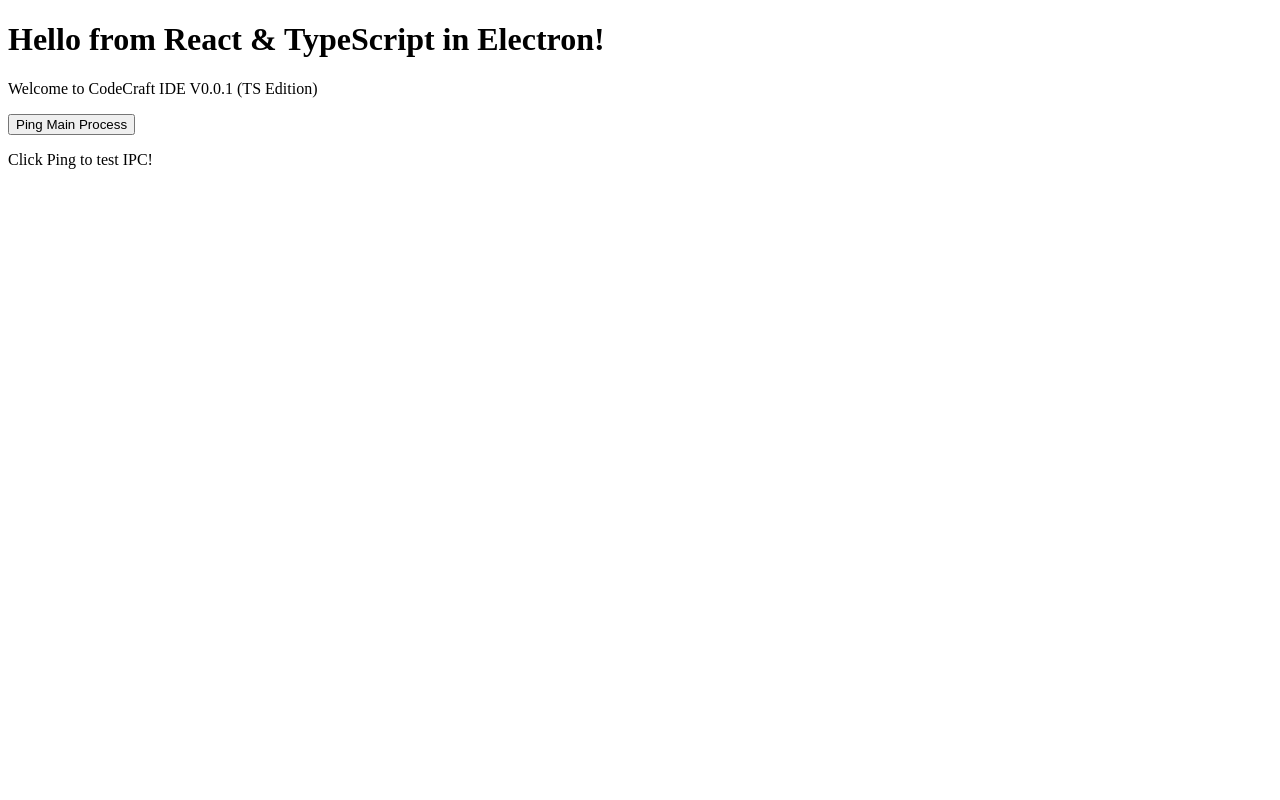
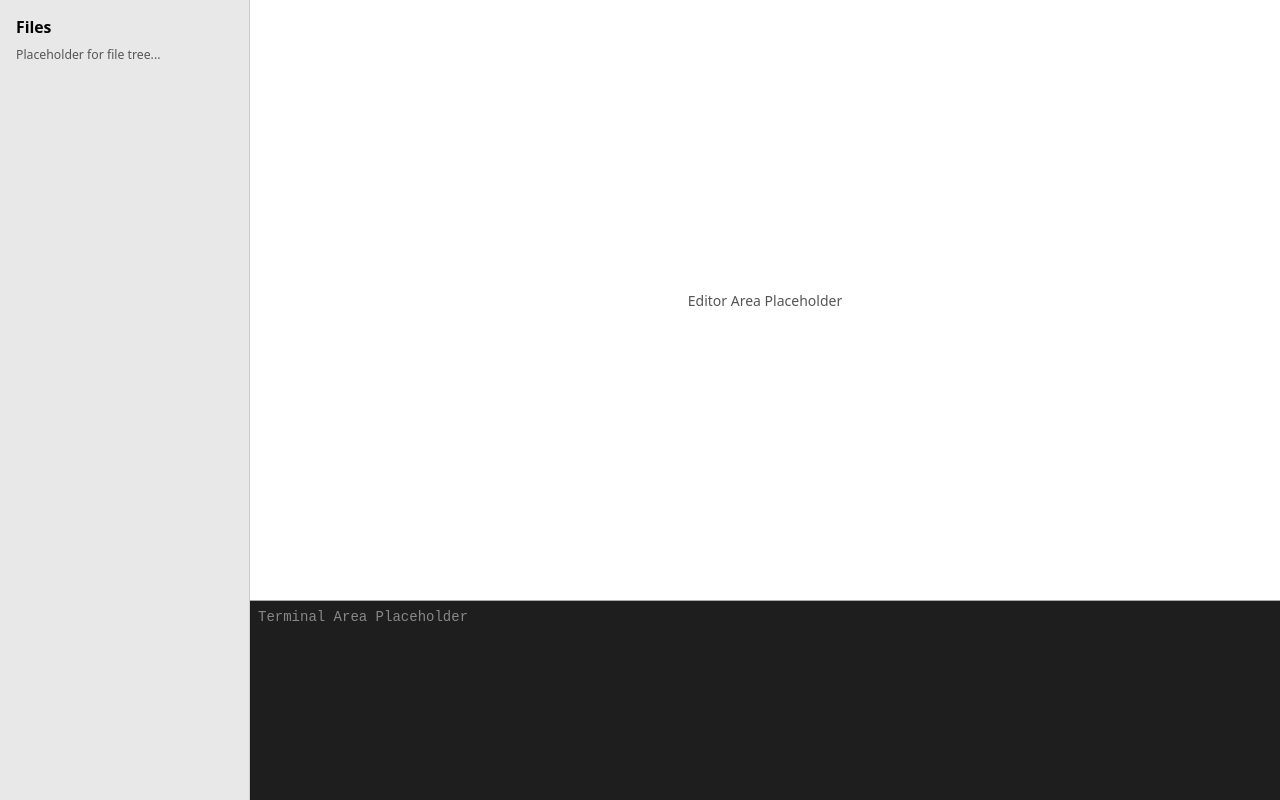
Before and after one commit to technotastic/codecraft, a React (Vite) app: page / in a window 1280 px wide. Built offline with nearby package versions, Linux system fonts and the light colour scheme.

Commit message:
add layout skeleton

```diff
--- /dev/null
+++ b/src/renderer/App.css
@@ -0,0 +1,66 @@
+/* src/renderer/App.css */
+
+.app-container {
+    display: flex;
+    height: 100%;
+    width: 100%;
+    background-color: var(--color-bg-app); /* Use variable */
+  }
+
+  .sidebar {
+    width: 250px;
+    flex-shrink: 0;
+    background-color: var(--color-bg-sidebar); /* Use variable */
+    border-right: 1px solid var(--color-border); /* Use variable */
+    padding: var(--spacing-md); /* Use variable */
+    height: 100%;
+    overflow-y: auto;
+    color: var(--color-text-primary); /* Use variable */
+  }
+
+  .sidebar h2 {
+    margin-bottom: var(--spacing-sm); /* Use variable */
+    font-size: var(--font-size-lg); /* Use variable */
+    color: var(--color-text-heading); /* Use variable */
+  }
+
+  .sidebar p {
+      color: var(--color-text-secondary); /* Use variable */
+      font-size: var(--font-size-sm); /* Use variable */
+  }
+
+  .main-panel {
+    flex-grow: 1;
+    display: flex;
+    flex-direction: column;
+    height: 100%;
+    overflow: hidden;
+  }
+
+  .editor-panel {
+    flex-grow: 1;
+    background-color: var(--color-bg-main); /* Use variable */
+    padding: var(--spacing-sm); /* Use variable */
+    overflow: auto;
+    display: flex;
+    justify-content: center;
+    align-items: center;
+    color: var(--color-text-secondary); /* Use variable */
+    font-size: var(--font-size-md); /* Use variable */
+  }
+
+  .terminal-panel {
+    height: 200px; /* Keep fixed height for now */
+    flex-shrink: 0;
+    background-color: var(--color-bg-terminal); /* Use variable */
+    color: var(--color-text-terminal); /* Use variable */
+    border-top: 1px solid var(--color-border-accent); /* Use variable */
+    padding: var(--spacing-sm); /* Use variable */
+    overflow-y: auto;
+    font-family: var(--font-family-mono); /* Use variable */
+    font-size: var(--font-size-base); /* Match base font size, or make specific */
+  }
+
+  .terminal-panel p {
+      color: #888; /* Keep specific placeholder color or use a variable */
+  }
--- a/src/renderer/App.tsx
+++ b/src/renderer/App.tsx
@@ -1,28 +1,24 @@
 // src/renderer/App.tsx
-import React, { useState } from 'react';
+import React from 'react';
+import Sidebar from './components/Sidebar';
+import MainPanel from './components/MainPanel';
+import './App.css'; // Import the layout styles
 
 function App() {
-  const [message, setMessage] = useState<string>('Click Ping to test IPC!');
-
-  const testIPC = async () => {
-    try {
-      // Use the exposed function from preload script - TS knows its shape!
-      const response = await window.electronAPI.ping();
-      setMessage(`IPC Response: ${response}`);
-    } catch (error) {
-      const errMsg = error instanceof Error ? error.message : String(error);
-      setMessage(`IPC Error: ${errMsg}`);
-      console.error('IPC Error:', error);
-    }
-  };
+  // We can bring back IPC testing later if needed, removed for layout focus
+  // const [message, setMessage] = useState<string>('Click Ping to test IPC!');
+  // const testIPC = async () => { ... };
 
   return (
-    <div>
+    <div className="app-container">
+      <Sidebar />
+      <MainPanel />
+      {/* Previous content removed for clarity
       <h1>Hello from React & TypeScript in Electron!</h1>
       <p>Welcome to CodeCraft IDE V0.0.1 (TS Edition)</p>
       <button onClick={testIPC}>Ping Main Process</button>
       <p>{message}</p>
-      {/* We'll add Layout, Editor, Terminal, FileTree here */}
+      */}
     </div>
   );
 }
--- /dev/null
+++ b/src/renderer/components/EditorPanel.tsx
@@ -0,0 +1,13 @@
+// src/renderer/components/EditorPanel.tsx
+import React from 'react';
+
+const EditorPanel: React.FC = () => {
+  return (
+    <div className="editor-panel">
+      {/* Monaco Editor will go here */}
+      <p>Editor Area Placeholder</p>
+    </div>
+  );
+};
+
+export default EditorPanel;
--- /dev/null
+++ b/src/renderer/components/MainPanel.tsx
@@ -0,0 +1,15 @@
+// src/renderer/components/MainPanel.tsx
+import React from 'react';
+import EditorPanel from './EditorPanel';
+import TerminalPanel from './TerminalPanel';
+
+const MainPanel: React.FC = () => {
+  return (
+    <div className="main-panel">
+      <EditorPanel />
+      <TerminalPanel />
+    </div>
+  );
+};
+
+export default MainPanel;
--- /dev/null
+++ b/src/renderer/components/Sidebar.tsx
@@ -0,0 +1,14 @@
+// src/renderer/components/Sidebar.tsx
+import React from 'react';
+
+const Sidebar: React.FC = () => {
+  return (
+    <div className="sidebar">
+      <h2>Files</h2>
+      {/* File tree will go here */}
+      <p>Placeholder for file tree...</p>
+    </div>
+  );
+};
+
+export default Sidebar;
--- /dev/null
+++ b/src/renderer/components/TerminalPanel.tsx
@@ -0,0 +1,13 @@
+// src/renderer/components/TerminalPanel.tsx
+import React from 'react';
+
+const TerminalPanel: React.FC = () => {
+  return (
+    <div className="terminal-panel">
+      {/* Xterm.js terminal will go here */}
+      <p>Terminal Area Placeholder</p>
+    </div>
+  );
+};
+
+export default TerminalPanel;
--- a/src/renderer/index.css
+++ b/src/renderer/index.css
@@ -0,0 +1,54 @@
+/* src/renderer/index.css */
+
+/* Define CSS Variables for the default theme (Light) */
+:root {
+    /* Font */
+    --font-family-ui: system-ui, -apple-system, BlinkMacSystemFont, 'Segoe UI', Roboto, Oxygen, Ubuntu, Cantarell, 'Open Sans', 'Helvetica Neue', sans-serif;
+    --font-family-mono: 'Courier New', Courier, monospace; /* Placeholder monospace */
+    --font-size-base: 14px; /* Base font size - adjust as needed */
+    --font-size-sm: 0.875rem; /* 14px if base is 16px */
+    --font-size-md: 1rem; /* 16px if base is 16px */
+    --font-size-lg: 1.125rem; /* 18px if base is 16px */
+
+    /* Colors - Light Theme */
+    --color-bg-app: #f0f0f0;        /* Overall app background */
+    --color-bg-sidebar: #e8e8e8;   /* Sidebar background */
+    --color-bg-main: #ffffff;      /* Main panel (editor area) background */
+    --color-bg-terminal: #1e1e1e;  /* Terminal background (often dark even in light themes) */
+
+    --color-text-primary: #1f1f1f;   /* Primary text (e.g., sidebar items, editor) */
+    --color-text-secondary: #555555; /* Secondary text (e.g., placeholders, less important info) */
+    --color-text-terminal: #cccccc; /* Terminal text */
+    --color-text-heading: #000000;  /* Headings */
+
+    --color-border: #cccccc;        /* Borders between panels */
+    --color-border-accent: #aaaaaa; /* Slightly darker border */
+
+    /* Spacing (optional but good practice) */
+    --spacing-xs: 4px;
+    --spacing-sm: 8px;
+    --spacing-md: 16px;
+    --spacing-lg: 24px;
+  }
+
+  /* Basic Reset */
+  * {
+    margin: 0;
+    padding: 0;
+    box-sizing: border-box;
+  }
+
+  /* Apply base font settings */
+  html, body {
+    font-family: var(--font-family-ui);
+    font-size: var(--font-size-base);
+    color: var(--color-text-primary);
+    background-color: var(--color-bg-app); /* Set base background */
+  }
+
+  /* Ensure html, body, and root take full height */
+  html, body, #root {
+    height: 100%;
+    width: 100%;
+    overflow: hidden; /* Prevent body scrollbars */
+  }
--- a/src/renderer/main.tsx
+++ b/src/renderer/main.tsx
@@ -1,8 +1,8 @@
 // src/renderer/main.tsx
 import React from 'react';
 import ReactDOM from 'react-dom/client';
-import App from './App'; // Import the App component
-import './index.css'; // Optional base styles
+import App from './App';
+import './index.css'; // Ensure base styles are imported
 
 const rootElement = document.getElementById('root');
 if (!rootElement) throw new Error('Failed to find the root element');
```
